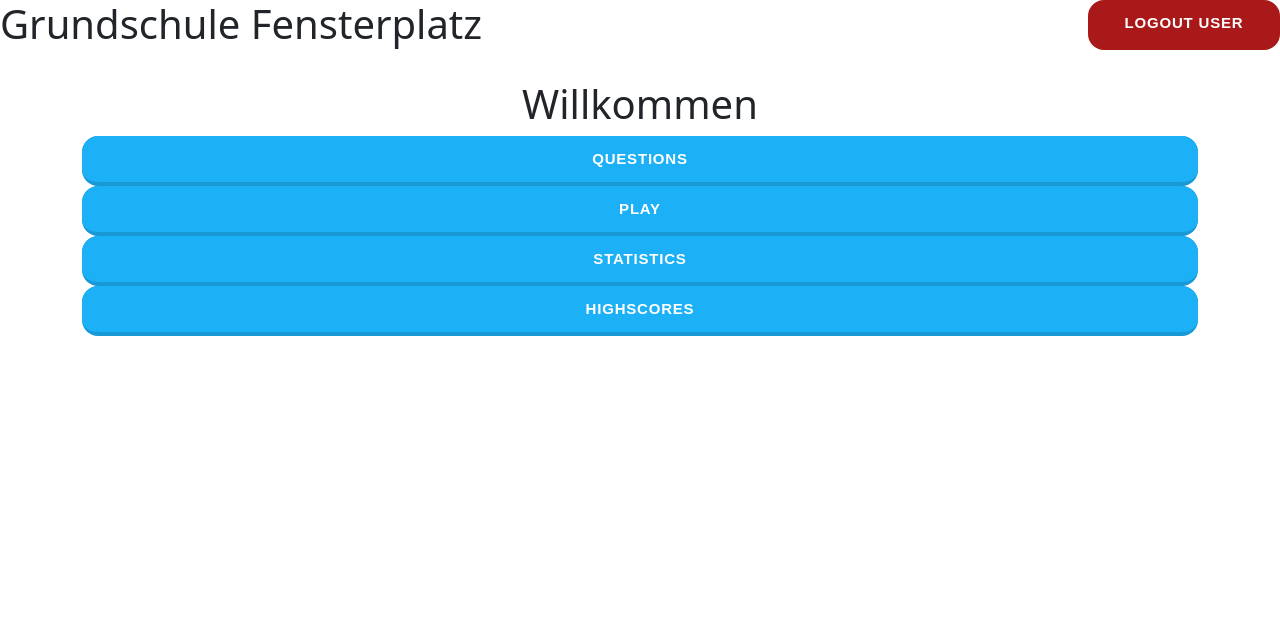
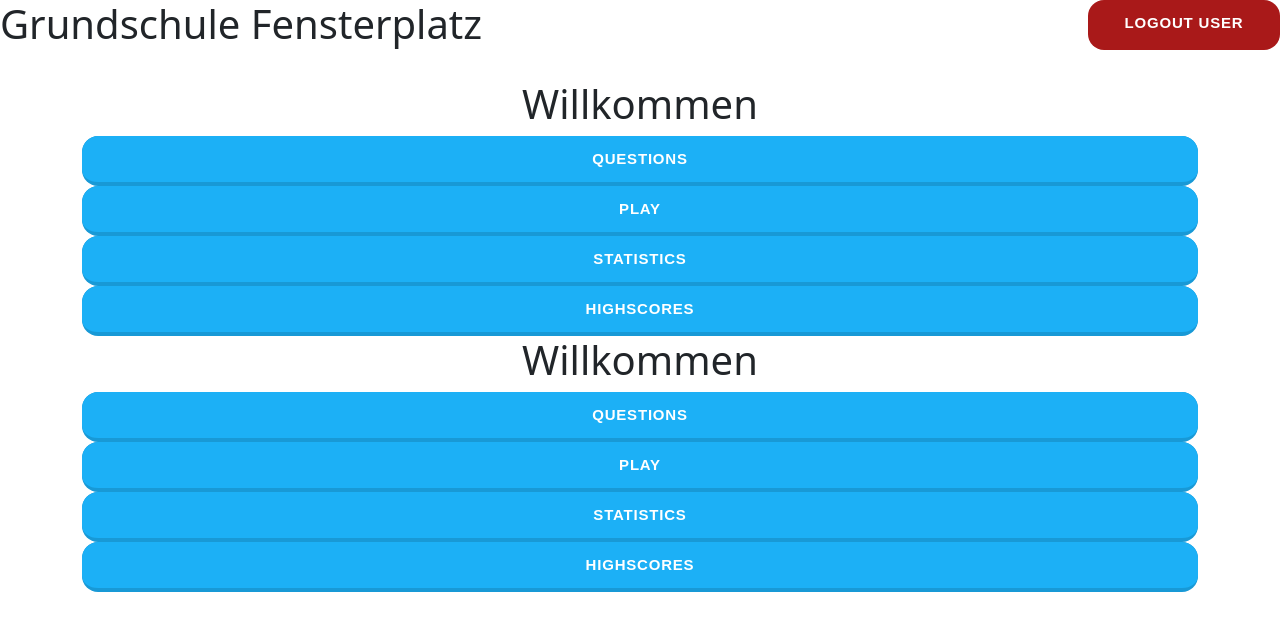
Before and after one commit to laoshanlungo/quizApp, a React (Create React App) app: page / in a window 1280 px wide. Shown: the top 630 px of the page. Built offline with nearby package versions, Linux system fonts and the light colour scheme.

Commit message:
Adding Dashboard Component to App.js file, to start Routing properly

```diff
--- a/src/App.js
+++ b/src/App.js
@@ -48,8 +48,10 @@ const App = () => {
           <Route path="/questions" element={<QuestionsPage data={merchants} />} />
           <Route path="/play" element={<GameRound questions={merchants} />} />
           <Route path="/statistics" element={<Statistics />} />
-                    <Route path="/highscores" element={<Highscores />} />
+          <Route path="/highscores" element={<Highscores />} />
         </Routes>
+        <Dashboard />
+
       </BrowserRouter>
     </div>
   );
```
